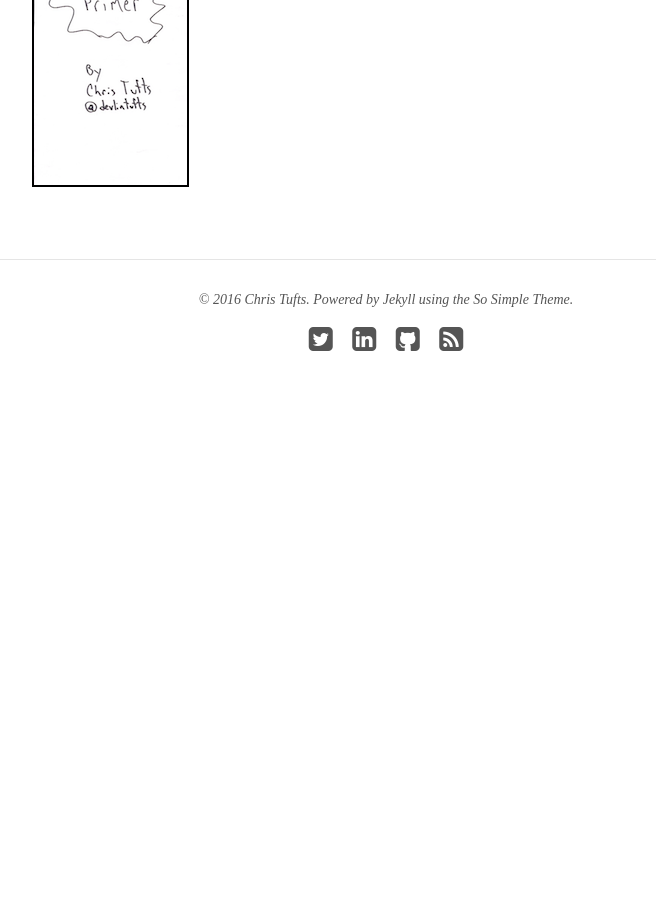
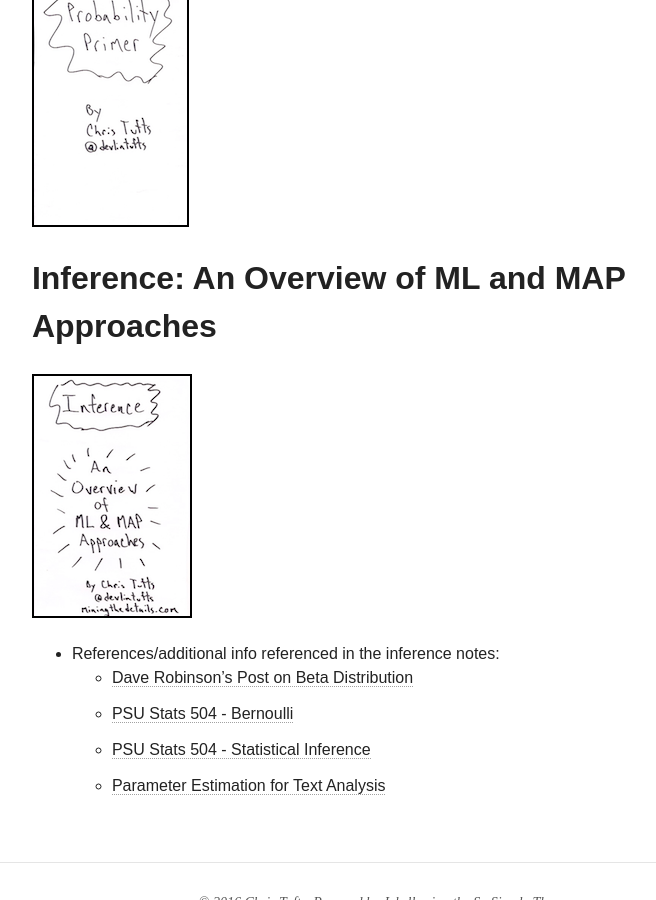
Before and after one commit to ctufts/ctufts.github.io, a Jekyll site: the page built from zines/index.md, in a window 1280 px wide and 900 px high, scrolled down 463 px. Shown: the whole window, without its empty margins (254-910 px from the left). Built offline with Jekyll 4.4.1, drawn with Linux system fonts in a browser that asks for light colours; nearby versions of some CDN libraries; before the commit the page ends 914 px from its top, so only the background shows below that.

Commit message:
Inference Notes
Added Inference notes and links

```diff
--- a/zines/index.md
+++ b/zines/index.md
@@ -5,9 +5,20 @@ modified: 2016-11-02T12:00:38
 ---
 
 
-* [Probability Primer]({{ site.url}}/images/zines/probability_primer.pdf)
+## [Probability Primer]({{ site.url}}/images/zines/probability_primer.pdf)
 
 <a href="{{ site.url}}/images/zines/probability_primer.pdf" > <img src="/images/probability_primer.png" alt="image"
  style="border:2px solid black" > </a>
 
+## [Inference: An Overview of ML and MAP Approaches]({{ site.url}}/images/zines/inference.pdf)
+
+ <a href="{{ site.url}}/images/zines/inference.pdf" > <img src="/images/inference.png" alt="image"
+  style="border:2px solid black" > </a>
+
+  * References/additional info referenced in the inference notes:
+    * [Dave Robinson's Post on Beta Distribution](http://varianceexplained.org/statistics/beta_distribution_and_baseball/)
+    * [PSU Stats 504 - Bernoulli](https://onlinecourses.science.psu.edu/stat504/node/27)
+    * [PSU Stats 504 - Statistical Inference](https://onlinecourses.science.psu.edu/stat504/node/16)
+    * [Parameter Estimation for Text Analysis](https://faculty.cs.byu.edu/~ringger/CS679/papers/Heinrich-GibbsLDA.pdf)
+
 [^1]: Example: *domain.com/category-name/post-title*
```
Also changed, not shown: images/inference.png (added), 1 other file.
